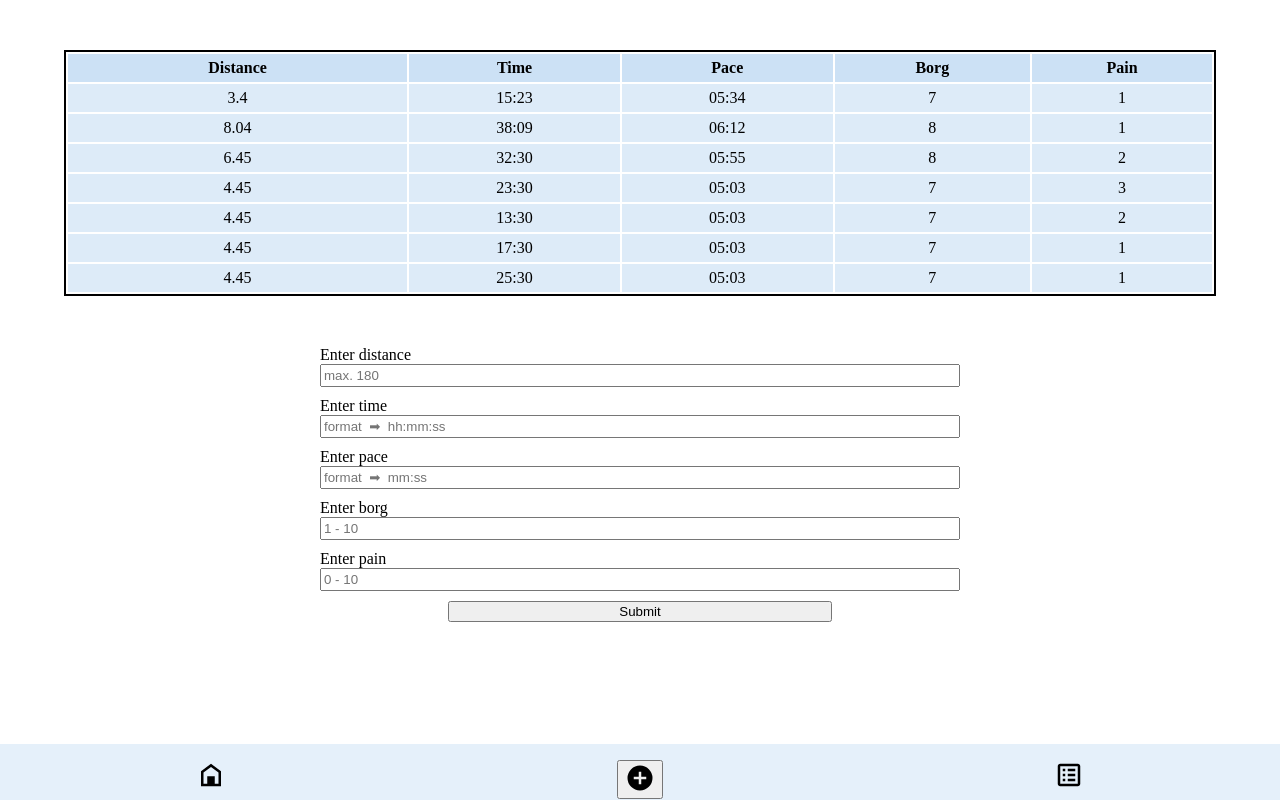
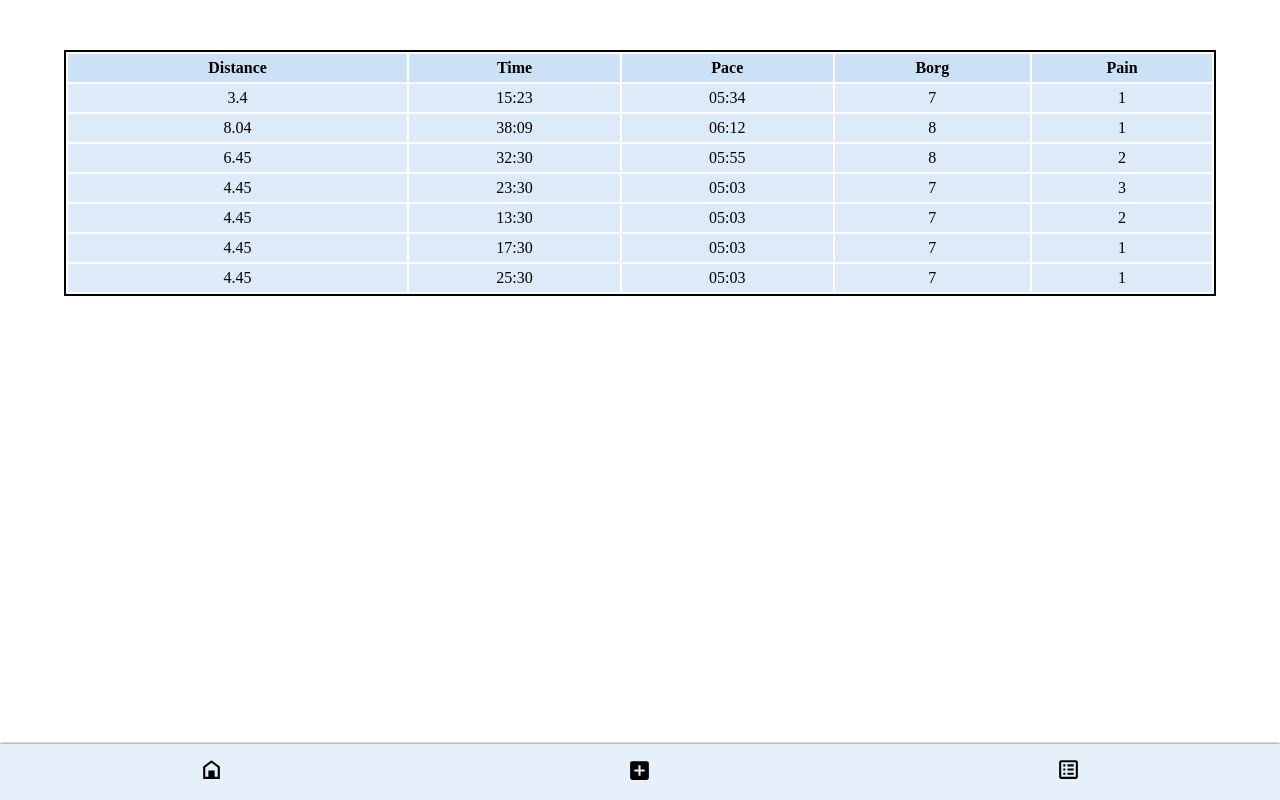
Before and after one commit to j-eick/capstone-project, a Next.js app: page /run-protocol in a window 1280 px wide. Built offline with nearby package versions, Linux system fonts and the light colour scheme.

Commit message:
Icons in navbar fixed

```diff
--- a/public/MySVG.jsx
+++ b/public/MySVG.jsx
@@ -8,6 +8,9 @@ const svgObject = {
 	plus: 'M17,13H13V17H11V13H7V11H11V7H13V11H17M12,2A10,10 0 0,0 2,12A10,10 0 0,0 12,22A10,10 0 0,0 22,12A10,10 0 0,0 12,2Z',
 	back: 'M20 10.5V18H18V10.5C18 8 16 6 13.5 6S9 8 9 10.5V16.17L12.09 13.09L13.5 14.5L8 20L2.5 14.5L3.91 13.08L7 16.17V10.5C7 6.91 9.91 4 13.5 4S20 6.91 20 10.5Z',
 	undo: 'M12.5,8C9.85,8 7.45,9 5.6,10.6L2,7V16H11L7.38,12.38C8.77,11.22 10.54,10.5 12.5,10.5C16.04,10.5 19.05,12.81 20.1,16L22.47,15.22C21.08,11.03 17.15,8 12.5,8Z',
+	plusSquare:
+		'M17,13H13V17H11V13H7V11H11V7H13V11H17M19,3H5C3.89,3 3,3.89 3,5V19A2,2 0 0,0 5,21H19A2,2 0 0,0 21,19V5C21,3.89 20.1,3 19,3Z',
+	stop: 'M8.27,3L3,8.27V15.73L8.27,21H15.73L21,15.73V8.27L15.73,3M8.41,7L12,10.59L15.59,7L17,8.41L13.41,12L17,15.59L15.59,17L12,13.41L8.41,17L7,15.59L10.59,12L7,8.41',
 };
 
 const MySVG = ({variant, size = '24px', color = 'currentColor'}) => {
--- a/src/components/Buttons/addRun.js
+++ /dev/null
@@ -1,5 +0,0 @@
-import styled from 'styled-components';
-
-export const StyledRunButton = styled.button`
-	//code
-`;
--- a/src/components/Nav/index.js
+++ b/src/components/Nav/index.js
@@ -3,7 +3,6 @@ import {useState} from 'react';
 import styled from 'styled-components';
 
 import MySVG from '../../../public/MySVG';
-import Button from '../Buttons/Button';
 import RunForm from '../RunForm';
 
 console.clear();
@@ -11,16 +10,21 @@ console.clear();
 // *********************  STYLING  *******************
 
 const StyledNav = styled.nav`
+	display: flex;
 	position: fixed;
 	bottom: 0;
+	align-items: center;
 	width: 100%;
 	height: 7%;
 	background-color: #e5f0fa;
+	box-shadow: 0 -1px 2px rgba(0, 0, 0, 0.4);
 `;
 const StyledUl = styled.ul`
 	display: flex;
 	position: relative;
+	flex-direction: row;
 	justify-content: space-around;
+	width: 100%;
 	padding: 0;
 `;
 const StyledLi = styled.li`
@@ -29,12 +33,16 @@ const StyledLi = styled.li`
 const StyledCollapsibleDiv = styled.div`
 	position: absolute;
 	z-index: 50;
-	top: -1000%;
-	width: 80vw;
-	height: 48.5vh;
+	top: -1148%;
+	width: 70vw;
+	height: 51vh;
 	transform: translateX(-43%);
 	border-radius: 30px 30px 0 0;
-	background-color: green;
+	background-color: #e5f0fa;
+`;
+const StyledButton = styled.button`
+	border: none;
+	background: none;
 `;
 
 /*******************************************************
@@ -53,7 +61,7 @@ export default function Nav() {
 					<StyledLi>
 						<Link href="/" aria-label="Home">
 							<a>
-								<MySVG variant="home" size="30px" color="black" />
+								<MySVG variant="home" size="25px" color="black" />
 							</a>
 						</Link>
 					</StyledLi>
@@ -64,7 +72,7 @@ export default function Nav() {
 								<RunForm />
 							</StyledCollapsibleDiv>
 						)}
-						<Button
+						<StyledButton
 							type="button"
 							onClick={() => {
 								setFormShows(!formShows);
@@ -72,17 +80,17 @@ export default function Nav() {
 							aria-label="add-runData"
 						>
 							{!formShows ? (
-								<MySVG variant="plus" size="30px" color="black" />
+								<MySVG variant="plusSquare" size="25px" color="black" />
 							) : (
-								<MySVG variant="undo" size="24px" color="black" />
+								<MySVG variant="stop" size="25px" color="black" />
 							)}
-						</Button>
+						</StyledButton>
 					</StyledLi>
 					{/* ******************  PROTOCOL  ************** */}
 					<StyledLi>
 						<Link href="/run-protocol" aria-label="Run-Protocol">
 							<a>
-								<MySVG variant="list" size="30px" color="black" />
+								<MySVG variant="list" size="25px" color="black" />
 							</a>
 						</Link>
 					</StyledLi>
--- a/src/components/Table/index.js
+++ b/src/components/Table/index.js
@@ -1,7 +1,6 @@
 import styled from 'styled-components';
 
 import useStore from '../../hooks/useStore';
-import RunForm from '../RunForm';
 
 /**
  * ##################### STYLING #####################
@@ -54,7 +53,6 @@ export default function DataTable() {
 					))}
 				</tbody>
 			</StyledTableContainer>
-			<RunForm />
 		</>
 	);
 }
```
Also changed, not shown: src/components/Buttons/Collapsible.js (deleted).
